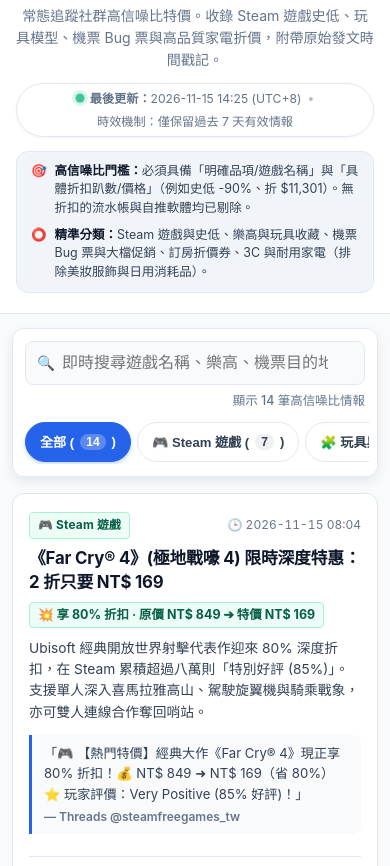
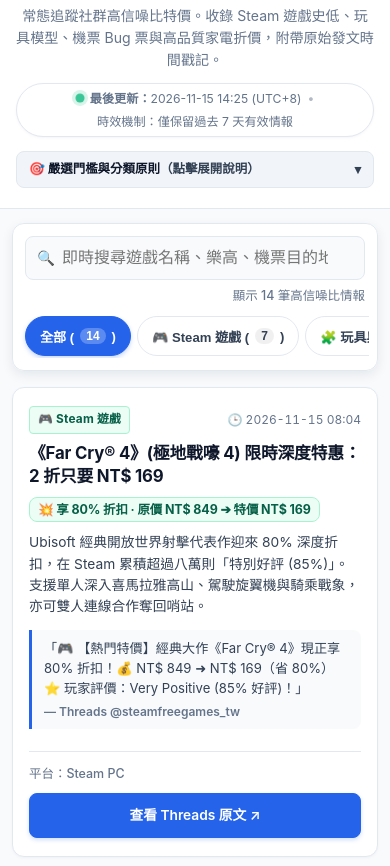
Before and after one commit to chenhan-agent/brief, a plain HTML site: page threads-taiwan-deals.html in a window 390 px wide. Shown: the part 165-1031 px from the top of the page. Drawn offline with Linux system fonts and the light colour scheme.

Commit message:
fix: collapse rules banner to show deals above fold on mobile, elevate card buttons & highlight

```diff
--- a/threads-taiwan-deals.html
+++ b/threads-taiwan-deals.html
@@ -149,22 +149,42 @@
     50% { transform: scale(1.15); opacity: 0.8; }
   }
 
-  /* ── Filter Standard Banner ── */
+  /* ── Filter Standard Banner (Collapsible Details) ── */
   .rules-banner {
     background: var(--color-surface-subtle);
     border: 1px solid var(--color-border);
-    border-radius: var(--rounded-lg);
-    padding: 14px 20px;
+    border-radius: var(--rounded-md);
+    padding: 8px 16px;
     max-width: 820px;
     margin: 0 auto;
-    font-size: .84rem;
+    font-size: .82rem;
     text-align: left;
+    transition: all .2s ease;
+  }
+  .rules-summary {
+    cursor: pointer;
+    list-style: none;
+    display: flex;
+    align-items: center;
+    justify-content: space-between;
+    font-weight: 600;
+    color: var(--color-text-body);
+    user-select: none;
+  }
+  .rules-summary::-webkit-details-marker { display: none; }
+  .rules-summary:hover { color: var(--color-primary); }
+  .summary-arrow { font-size: .8rem; transition: transform .2s ease; }
+  .rules-banner[open] .summary-arrow { transform: rotate(180deg); }
+  .rules-grid-inner {
     display: grid;
     grid-template-columns: 1fr 1fr;
-    gap: 14px;
+    gap: 12px;
+    padding-top: 10px;
+    margin-top: 8px;
+    border-top: 1px dashed var(--color-border);
   }
   .rules-banner strong { color: var(--color-text-primary); }
-  .rule-item { display: flex; align-items: flex-start; gap: 8px; }
+  .rule-item { display: flex; align-items: flex-start; gap: 8px; font-size: .8rem; line-height: 1.5; }
 
   /* ── Main Container ── */
   main {
@@ -308,6 +328,22 @@
     justify-content: space-between;
     box-shadow: var(--shadow-sm);
     transition: transform .2s cubic-bezier(0.4, 0, 0.2, 1), box-shadow .2s cubic-bezier(0.4, 0, 0.2, 1), border-color .2s ease;
+    position: relative;
+    overflow: hidden;
+  }
+  .deal-card::before {
+    content: '';
+    position: absolute;
+    top: 0;
+    left: 0;
+    right: 0;
+    height: 3px;
+    background: linear-gradient(90deg, var(--color-primary), #60a5fa);
+    opacity: 0;
+    transition: opacity .2s ease;
+  }
+  .deal-card:hover::before {
+    opacity: 1;
   }
   .deal-card:hover {
     transform: translateY(-3px);
@@ -356,15 +392,18 @@
   }
 
   .deal-highlight {
-    display: inline-block;
-    background: #fef3c7;
+    display: inline-flex;
+    align-items: center;
+    gap: 6px;
+    background: #fffbeb;
     color: #92400e;
-    font-size: .84rem;
+    font-size: .86rem;
     font-weight: 700;
-    padding: 3px 10px;
-    border-radius: var(--rounded-sm);
+    padding: 5px 12px;
+    border-radius: var(--rounded-md);
     border: 1px solid #fde68a;
     margin-bottom: 12px;
+    letter-spacing: -0.01em;
   }
   .deal-highlight.steam-cut {
     background: #ecfdf5;
@@ -413,20 +452,21 @@
     display: inline-flex;
     align-items: center;
     gap: 6px;
-    background: var(--color-surface-subtle);
-    color: var(--color-primary);
-    border: 1px solid var(--color-border);
-    padding: 6px 14px;
+    background: var(--color-primary);
+    color: #ffffff;
+    border: 1px solid var(--color-primary);
+    padding: 8px 16px;
     border-radius: var(--rounded-md);
-    font-size: .82rem;
+    font-size: .84rem;
     font-weight: 600;
+    box-shadow: 0 2px 4px rgba(37, 99, 235, 0.2);
     transition: all .18s cubic-bezier(0.4, 0, 0.2, 1);
   }
   .view-btn:hover {
-    background: var(--color-primary);
+    background: var(--color-primary-hover);
     color: #ffffff;
-    border-color: var(--color-primary);
-    box-shadow: 0 2px 6px rgba(37, 99, 235, 0.2);
+    border-color: var(--color-primary-hover);
+    box-shadow: 0 4px 12px rgba(37, 99, 235, 0.3);
     text-decoration: none;
     transform: translateY(-1px);
   }
@@ -508,11 +548,13 @@
       box-sizing: border-box;
     }
     .rules-banner {
-      grid-template-columns: 1fr;
-      padding: 10px 14px;
-      gap: 8px;
+      padding: 8px 12px;
       font-size: .78rem;
       line-height: 1.5;
+    }
+    .rules-grid-inner {
+      grid-template-columns: 1fr;
+      gap: 8px;
     }
 
     main {
@@ -660,20 +702,26 @@
     <span>時效機制：僅保留過去 7 天有效情報</span>
   </div>
 
-  <div class="rules-banner">
+  <details class="rules-banner">
+    <summary class="rules-summary">
+      <span>🎯 <strong>嚴選門檻與分類原則</strong>（點擊展開說明）</span>
+      <span class="summary-arrow">▾</span>
+    </summary>
+    <div class="rules-grid-inner">
       <div class="rule-item">
         <span>🎯</span>
         <div>
-        <strong>高信噪比門檻：</strong>必須具備「明確品項/遊戲名稱」與「具體折扣趴數/價格」（例如史低 -90%、折 $11,301）。無折扣的流水帳與自推軟體均已剔除。
+          <strong>高信噪比門檻：</strong>必須具備「明確品項/遊戲名稱」與「具體折扣趴數/價格」（例如史低 -90%、折 $11,301）。無折扣的流水帳均已剔除。
         </div>
       </div>
       <div class="rule-item">
         <span>⭕</span>
         <div>
-        <strong>精準分類：</strong>Steam 遊戲與史低、樂高與玩具收藏、機票 Bug 票與大檔促銷、訂房折價券、3C 與耐用家電（排除美妝服飾與日用消耗品）。
+          <strong>精準分類：</strong>嚴選 Steam 遊戲史低、樂高與玩具收藏、機票促銷、訂房券、耐用家電（排除美妝服飾與消耗品）。
         </div>
       </div>
     </div>
+  </details>
 </header>
 
 <main>
```
Lines whose indentation alone changed are shown as unchanged.
